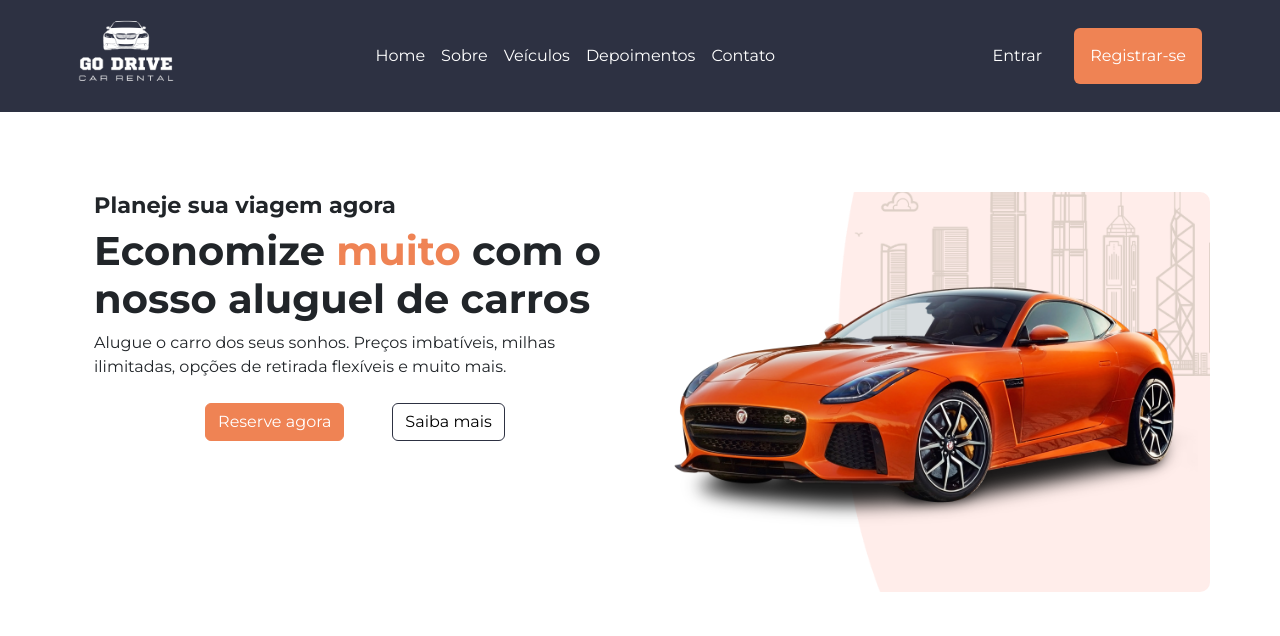
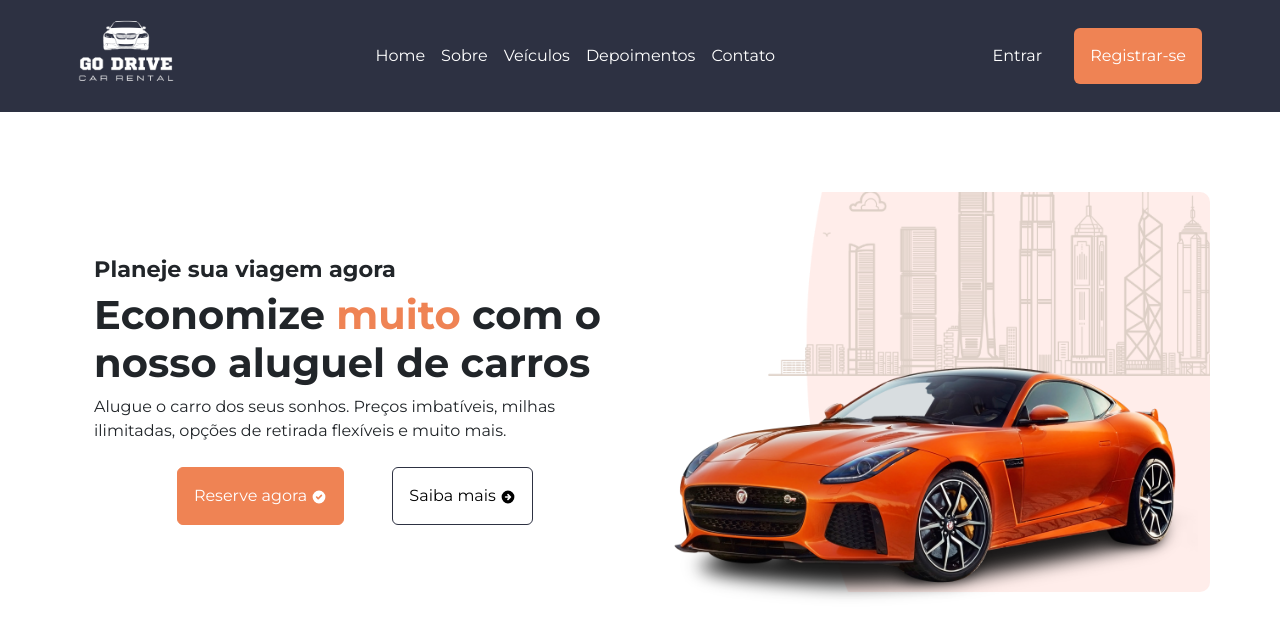
Before and after one commit to abudluan/car-rentals, a React (Create React App) app: page / in a window 1280 px wide. Shown: the top 636 px of the page. Built offline with nearby package versions, Linux system fonts and the light colour scheme.

Commit message:
styles: icons added

```diff
--- a/src/components/Home.js
+++ b/src/components/Home.js
@@ -1,6 +1,7 @@
 import React from "react";
 import './Home.scss';
 import { Container, Row, Col, Button } from "react-bootstrap";
+import { HiArrowCircleRight, HiCheckCircle } from "react-icons/hi";
 
 import CarSec1 from './img/Home/car-sec1.png';
 
@@ -20,8 +21,8 @@ const Home = () => {
                            <p>Alugue o carro dos seus sonhos. Preços imbatíveis, milhas ilimitadas, opções de retirada flexíveis e muito mais.</p>
 
                             <Col>
-                            <Button className="btnReserve mx-4 my-2">Reserve agora  </Button>
-                            <Button className="btnLearnMore mx-4 my-2">Saiba mais  </Button>
+                            <Button className="btnReserve mx-4 my-2 p-3">Reserve agora <HiCheckCircle /> </Button>
+                            <Button className="btnLearnMore mx-4 my-2 p-3">Saiba mais  <HiArrowCircleRight /></Button>
                             </Col>
 
                             <Col>
--- a/src/components/Home.scss
+++ b/src/components/Home.scss
@@ -12,7 +12,7 @@
 
         .text-Carro{
 
-            margin-top: auto;
+            margin-top: 4em;
 
             h4{
                 text-align: left;
@@ -79,13 +79,13 @@
             background-position: center;
             background-repeat: no-repeat;
             background-size: cover;
-            background-position-x: 10em;
+            background-position-x: 8em;
             border-radius: 10px;
             height: 50vh;
 
             img{
                 max-height: 25em;
-                margin-top: 4em;
+                margin-top: 9em;
             }
 
             @media (max-width: 991px ){
```
